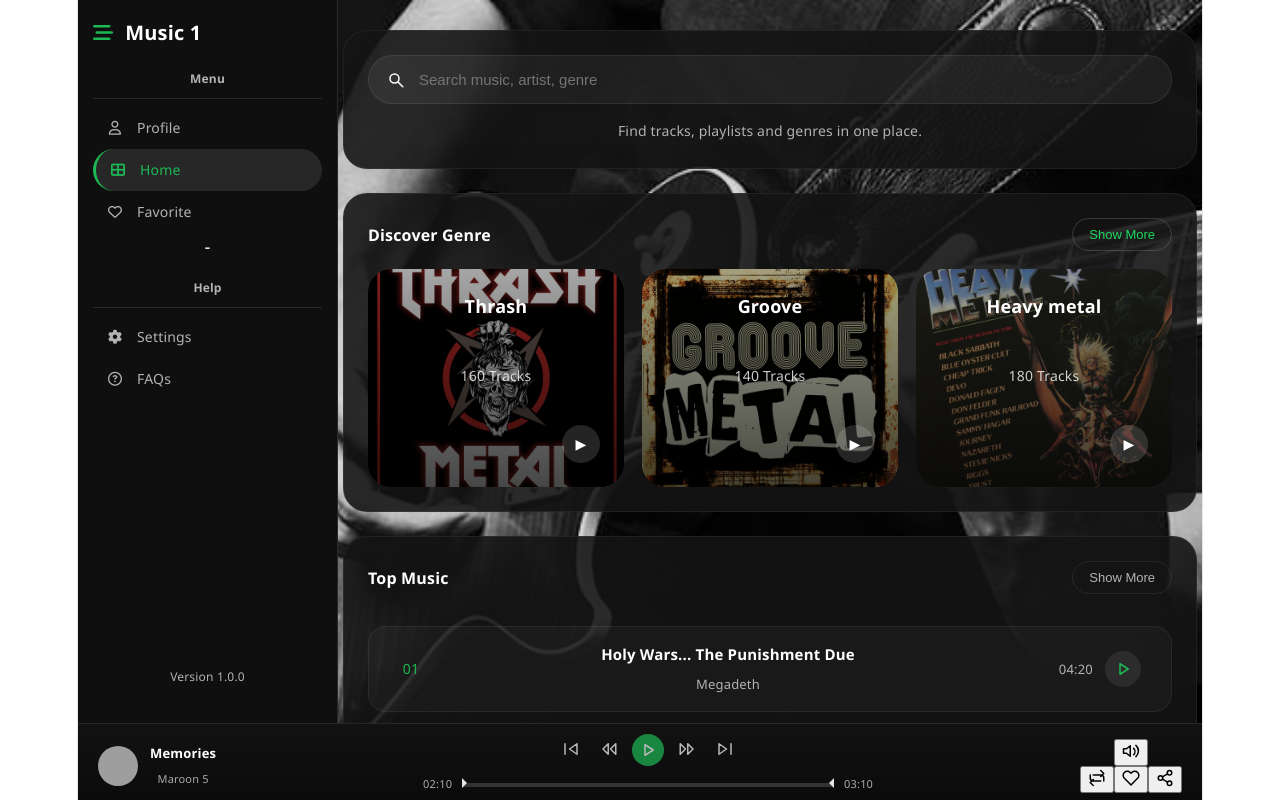
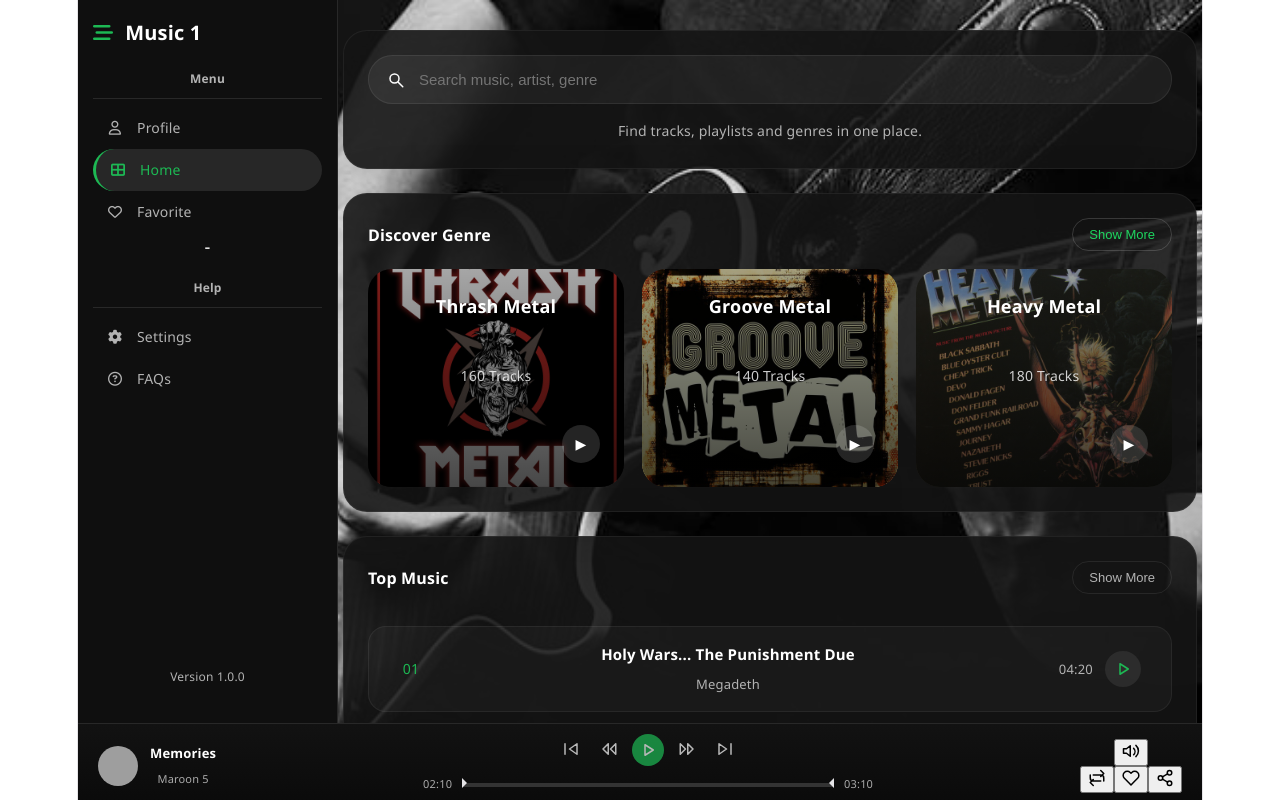
Before and after one commit to shkm-nazar-pupsik/spotify-cover, a React (Vite) app: page / in a window 1280 px wide. Built offline with nearby package versions, Linux system fonts and the light colour scheme; grey boxes are pictures that could not be loaded.

Commit message:
feat: created genres filter

```diff
--- a/src/App.jsx
+++ b/src/App.jsx
@@ -4,16 +4,18 @@ import SearchPanel from './SearchPanel'
 import Genres from './Genres'
 import TopMusic from './TopMusic'
 import { PlayerBar } from './PlayerBar'
+import { useState } from 'react'
 
 function App() {
+  const [selectedGenre,setSelectedGenre]=useState("all")
   return (
     <>
       <div className="app">
         <Navigation />
         <main className="content">
           <SearchPanel />
-          <Genres />
-          <TopMusic />
+          <Genres onGenreSelect={setSelectedGenre}/>
+          <TopMusic currentGenre={selectedGenre} />
         </main>
       </div>
       <div className="player-bar">
--- a/src/Genres.jsx
+++ b/src/Genres.jsx
@@ -1,12 +1,12 @@
 import './App.css'
 
 const genres = [
-    { title: 'Thrash', count: '160 Tracks', accent: 'gr1' },
-    { title: 'Groove', count: '140 Tracks', accent: 'gr3' },
-    { title: 'Heavy metal', count: '180 Tracks', accent: 'gr4' },
+    { title: 'Thrash Metal', count: '160 Tracks', accent: 'gr1' },
+    { title: 'Groove Metal', count: '140 Tracks', accent: 'gr3' },
+    { title: 'Heavy Metal', count: '180 Tracks', accent: 'gr4' },
 ]
 
-export default function Genres() {
+export default function Genres({ onGenreSelect }) {
     return (
         <section className="genres-section card-panel">
             <div className="section-header">
@@ -15,7 +15,10 @@ export default function Genres() {
             </div>
             <div className="genre-grid">
                 {genres.map((genre) => (
-                    <article key={genre.title} className={`genre-card genre-${genre.accent}`}>
+                    <article key={genre.title}
+                    className={`genre-card genre-${genre.accent}`}
+                    onClick={() => onGenreSelect(genre.title)}
+            style={{ cursor: 'pointer' }}>
                         <div className="genre-title">{genre.title}</div>
                         <div className="genre-count">{genre.count}</div>
                         <button className="genre-action">▶</button>
--- a/src/TopMusic.jsx
+++ b/src/TopMusic.jsx
@@ -2,7 +2,7 @@ import './App.css'
 import { allTracks } from './data/traks.js'
 import { useState, useRef } from 'react'
 
-export default function TopMusic() {
+export default function TopMusic({currentGenre}) {
     const [currentTrack, setCurrentTrack] = useState(null)
     const [isPlaying, setIsPlaying] = useState(false)
     const audioRef = useRef(null)
@@ -29,11 +29,16 @@ export default function TopMusic() {
         }
     }
 
-    const topTracks = allTracks.map((track, index) => ({
-        ...track,
-        number: (index + 1).toString().padStart(2, '0'),
-        duration: '04:20', // Placeholder duration
-        active: currentTrack?.id === track.id
+    const filteredTracks = allTracks.filter(track => {
+    if (currentGenre === 'all') return true;
+    return track.genre?.toLowerCase() === currentGenre.toLowerCase();
+    });
+
+    const topTracks = filteredTracks.map((track, index) => ({
+    ...track,
+    number: (index + 1).toString().padStart(2, '0'),
+    duration: '04:20',
+    active: currentTrack?.id === track.id
     }));
 
     return (
```
